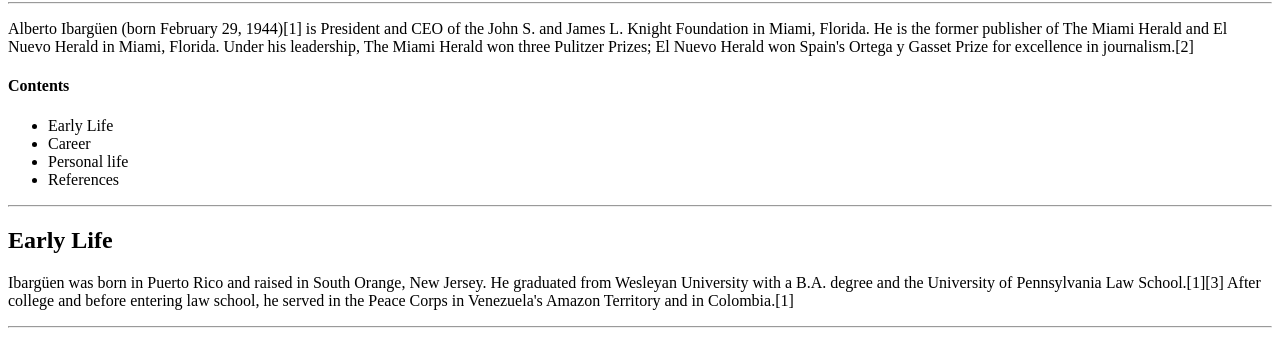
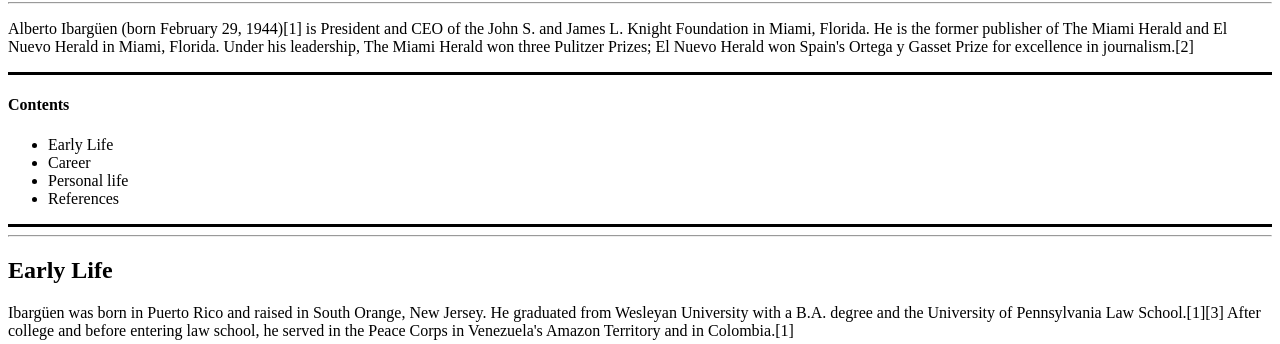
Before and after one commit to kwekuofficial/mybeta-project, a plain HTML site: page wiki.html in a window 1280 px wide. Shown: the part 663-1007 px from the top of the page. Drawn offline with Linux system fonts and the light colour scheme.

Commit message:
linked wiki.css to wiki.html

```diff
--- a/css_folder/wiki.css
+++ b/css_folder/wiki.css
@@ -0,0 +1,5 @@
+section {
+  border-style: solid;
+  border-left-width: inherit;
+  border-right-width: inherit;
+}
--- a/wiki.html
+++ b/wiki.html
@@ -2,6 +2,7 @@
 <html>
 <head>
   <title>Alberto Ibargüen</title>
+  <link rel="stylesheet" href="css_folder/wiki.css">
   <meta charset="UTF-8">
 </head>
 <body>
@@ -25,6 +26,7 @@
         Under his leadership, The Miami Herald won three Pulitzer Prizes;
         El Nuevo Herald won Spain's Ortega y Gasset Prize for excellence in journalism.[2]
       </p>
+<section class="lead">
 <h4>Contents</h4>
 <ul>
       <li>Early Life</li>
@@ -32,6 +34,7 @@
       <li>Personal life</li>
       <li>References</li>
 </ul>
+</section>
       <hr>
     <h2>Early Life</h2>
     <p>Ibargüen was born in Puerto Rico and raised in South Orange, New Jersey.
```
